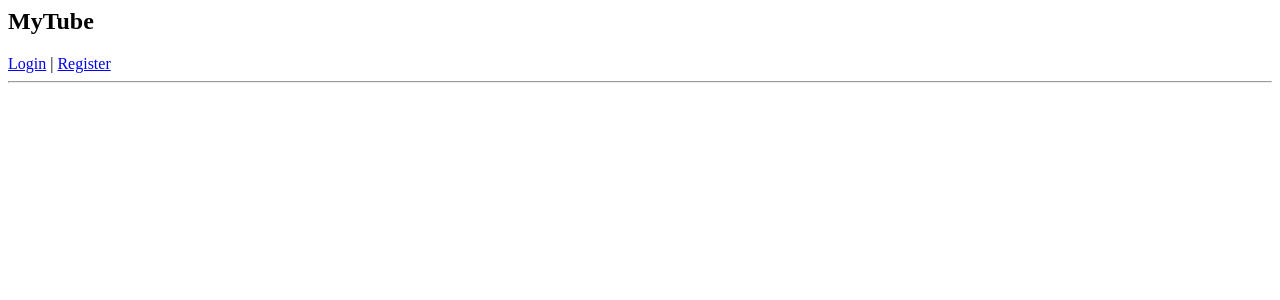
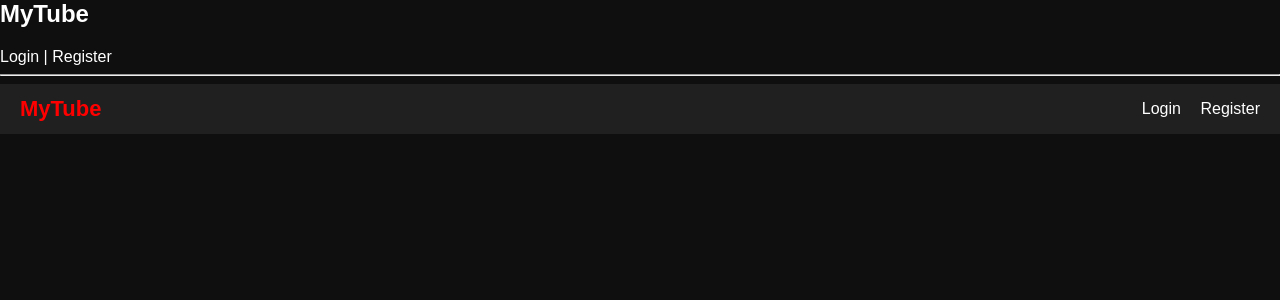
Before and after one commit to rapidcuts05-coder/my-tube, a Flask app: page / in a window 1280 px wide. Shown: the top 300 px of the page. Run offline with Flask 3, Linux system fonts and the light colour scheme; data that the repository does not hold is empty.

Commit message:
Add HTML structure and styles for MyTube page

```diff
--- a/templates/index.html
+++ b/templates/index.html
@@ -23,3 +23,135 @@ Welcome {{session["name"]}} |
 <hr>
 
 {% endfor %}
+<!DOCTYPE html>
+<html>
+<head>
+    <meta charset="utf-8">
+    <title>MyTube</title>
+    <style>
+        body {
+            margin: 0;
+            font-family: Arial, sans-serif;
+            background-color: #0f0f0f;
+            color: white;
+        }
+
+        .navbar {
+            background-color: #202020;
+            padding: 12px 20px;
+            display: flex;
+            justify-content: space-between;
+            align-items: center;
+        }
+
+        .logo {
+            font-size: 22px;
+            font-weight: bold;
+            color: red;
+        }
+
+        .nav-links a {
+            color: white;
+            margin-left: 15px;
+            text-decoration: none;
+        }
+
+        .container {
+            padding: 20px;
+        }
+
+        .video-grid {
+            display: grid;
+            grid-template-columns: repeat(auto-fill, minmax(250px, 1fr));
+            gap: 20px;
+        }
+
+        .video-card {
+            background-color: #181818;
+            border-radius: 10px;
+            overflow: hidden;
+            transition: transform 0.2s;
+        }
+
+        .video-card:hover {
+            transform: scale(1.05);
+        }
+
+        .thumbnail {
+            width: 100%;
+            height: 150px;
+            object-fit: cover;
+        }
+
+        .video-info {
+            padding: 10px;
+        }
+
+        .video-title {
+            font-size: 16px;
+            font-weight: bold;
+            margin-bottom: 5px;
+        }
+
+        .video-date {
+            font-size: 12px;
+            color: gray;
+        }
+
+        a {
+            text-decoration: none;
+            color: white;
+        }
+
+    </style>
+</head>
+
+<body>
+
+<div class="navbar">
+    <div class="logo">MyTube</div>
+
+    <div class="nav-links">
+        {% if session.username %}
+            Welcome {{ session.username }}
+            <a href="/upload">Upload</a>
+            <a href="/logout">Logout</a>
+        {% else %}
+            <a href="/login">Login</a>
+            <a href="/register">Register</a>
+        {% endif %}
+    </div>
+</div>
+
+<div class="container">
+
+    <div class="video-grid">
+
+        {% for video in videos %}
+        <a href="/watch/{{ video.id }}">
+            <div class="video-card">
+
+                <img src="/thumbnails/{{ video.thumbnail }}" class="thumbnail">
+
+                <div class="video-info">
+
+                    <div class="video-title">
+                        {{ video.title }}
+                    </div>
+
+                    <div class="video-date">
+                        {{ video.upload_date }}
+                    </div>
+
+                </div>
+
+            </div>
+        </a>
+        {% endfor %}
+
+    </div>
+
+</div>
+
+</body>
+</html>
```
